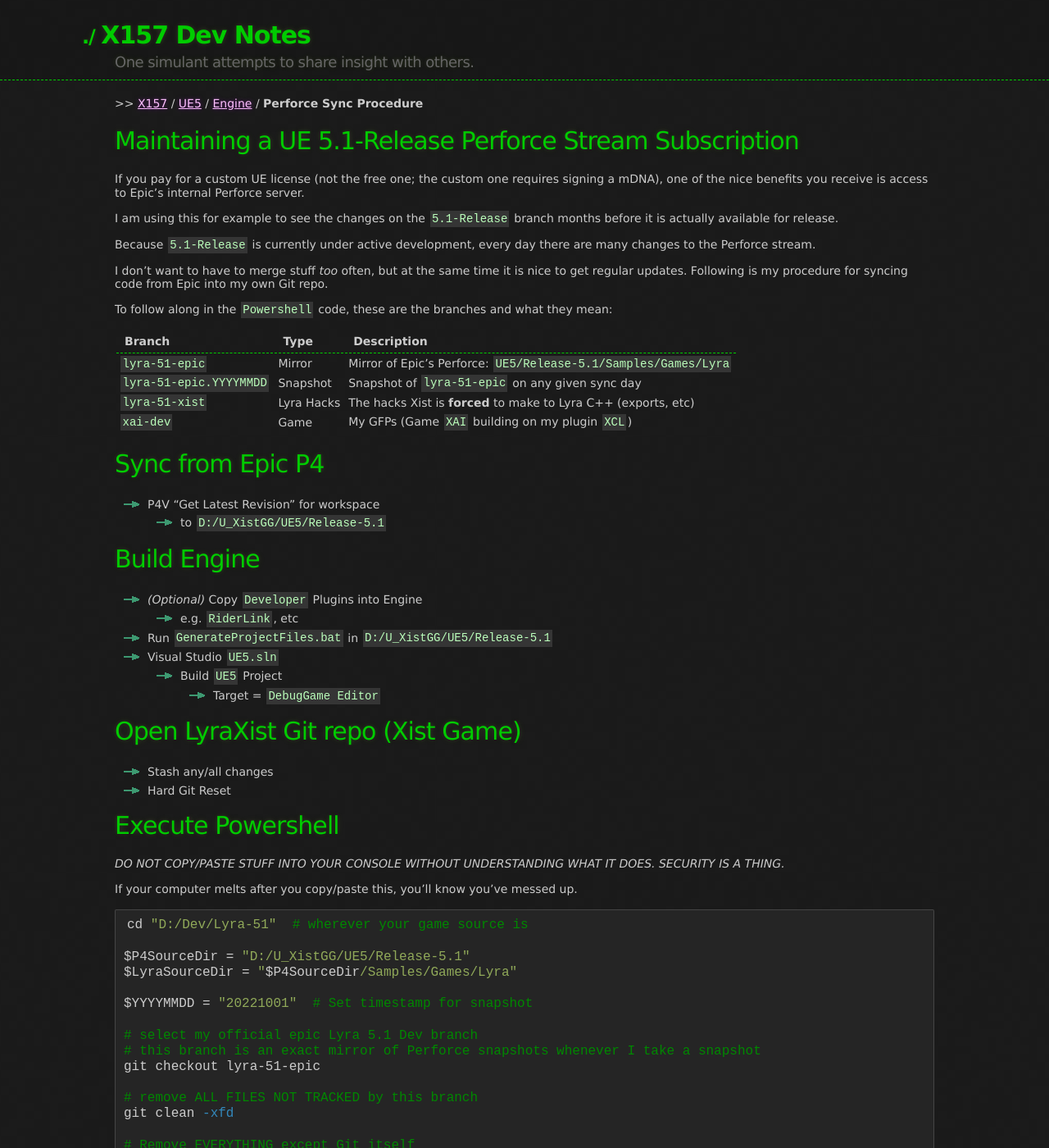
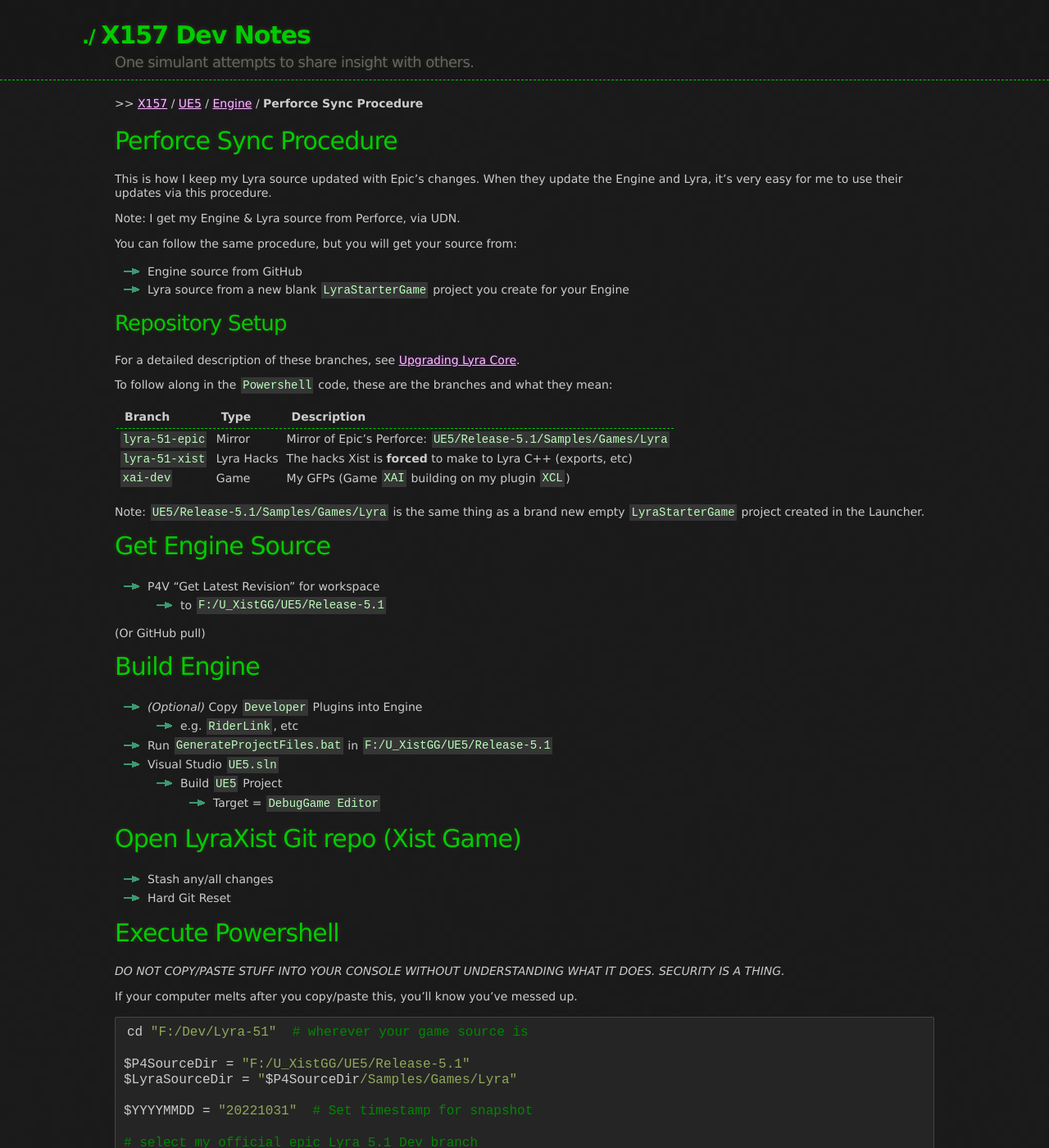
Before and after one commit to x157/x157.github.io, a Jekyll site: the page built from UE5/Engine/Perforce-Sync-Procedure.md, in a window 1280 px wide and 1400 px high. Shown: the whole window at 82% size. Built offline with Jekyll 4.4.1, drawn with Linux system fonts in a browser that asks for light colours; some of the changed text lies outside the part shown.

Commit message:
Update for Official UE 5.1 Release

````diff
--- a/UE5/Engine/Perforce-Sync-Procedure.md
+++ b/UE5/Engine/Perforce-Sync-Procedure.md
@@ -5,41 +5,50 @@
 breadcrumb_name: "Perforce Sync Procedure"
 ---
 
-# Maintaining a UE 5.1-Release Perforce Stream Subscription
+# Perforce Sync Procedure
 
-If you pay for a custom UE license (not the free one; the custom one requires signing a mDNA),
-one of the nice benefits you receive is access to Epic's internal Perforce server.
+This is how I keep my Lyra source updated with Epic's changes.  When they update the Engine
+and Lyra, it's very easy for me to use their updates via this procedure.
 
-I am using this for example to see the changes on the `5.1-Release` branch months before it is
-actually available for release.
+Note: I get my Engine & Lyra source from Perforce, via UDN.
 
-Because `5.1-Release` is currently under active development, every day there are many changes
-to the Perforce stream.
+You can follow the same procedure, but you will get your source from:
 
-I don't want to have to merge stuff *too* often, but at the same time it is nice to get regular
-updates.  Following is my procedure for syncing code from Epic into my own Git repo.
+- Engine source from GitHub
+- Lyra source from a new blank `LyraStarterGame` project you create for your Engine
+
+
+## Repository Setup
+
+For a detailed description of these branches, see
+[Upgrading Lyra Core](/UE5/LyraStarterGame/Upgrading-Lyra-Core/#RepositorySetup).
 
 To follow along in the `Powershell` code, these are the branches and what they mean:
 
 | Branch                  | Type       | Description                                                     |
 |-------------------------|------------|-----------------------------------------------------------------|
 | `lyra-51-epic`          | Mirror     | Mirror of Epic's Perforce: `UE5/Release-5.1/Samples/Games/Lyra` |
-| `lyra-51-epic.YYYYMMDD` | Snapshot   | Snapshot of `lyra-51-epic` on any given sync day                |
 | `lyra-51-xist`          | Lyra Hacks | The hacks Xist is **forced** to make to Lyra C++ (exports, etc) |
 | `xai-dev`               | Game       | My GFPs (Game `XAI` building on my plugin `XCL`)                |
 
 
-# Sync from Epic P4
+Note: `UE5/Release-5.1/Samples/Games/Lyra` is the same thing as a brand new
+empty `LyraStarterGame` project created in the Launcher.
+
+
+# Get Engine Source
 
 - P4V "Get Latest Revision" for workspace
-  - to `D:/U_XistGG/UE5/Release-5.1`
+  - to `F:/U_XistGG/UE5/Release-5.1`
+
+(Or GitHub pull)
 
 
 # Build Engine
 
 - *(Optional)* Copy `Developer` Plugins into Engine
   - e.g. `RiderLink`, etc
-- Run `GenerateProjectFiles.bat` in `D:/U_XistGG/UE5/Release-5.1`
+- Run `GenerateProjectFiles.bat` in `F:/U_XistGG/UE5/Release-5.1`
 - Visual Studio `UE5.sln`
   - Build `UE5` Project
     - Target = `DebugGame Editor`
@@ -56,12 +65,12 @@
 If your computer melts after you copy/paste this, you'll know you've messed up.
 
 ```powershell
-cd "D:/Dev/Lyra-51"  # wherever your game source is
+cd "F:/Dev/Lyra-51"  # wherever your game source is
 
-$P4SourceDir = "D:/U_XistGG/UE5/Release-5.1"
+$P4SourceDir = "F:/U_XistGG/UE5/Release-5.1"
 $LyraSourceDir = "$P4SourceDir/Samples/Games/Lyra"
 
-$YYYYMMDD = "20221001"  # Set timestamp for snapshot
+$YYYYMMDD = "20221031"  # Set timestamp for snapshot
 
 # select my official epic Lyra 5.1 Dev branch
 # this branch is an exact mirror of Perforce snapshots whenever I take a snapshot
````
Also changed, not shown: other parts of UE5/Engine/Perforce-Sync-Procedure.md (+1 -1 lines).
